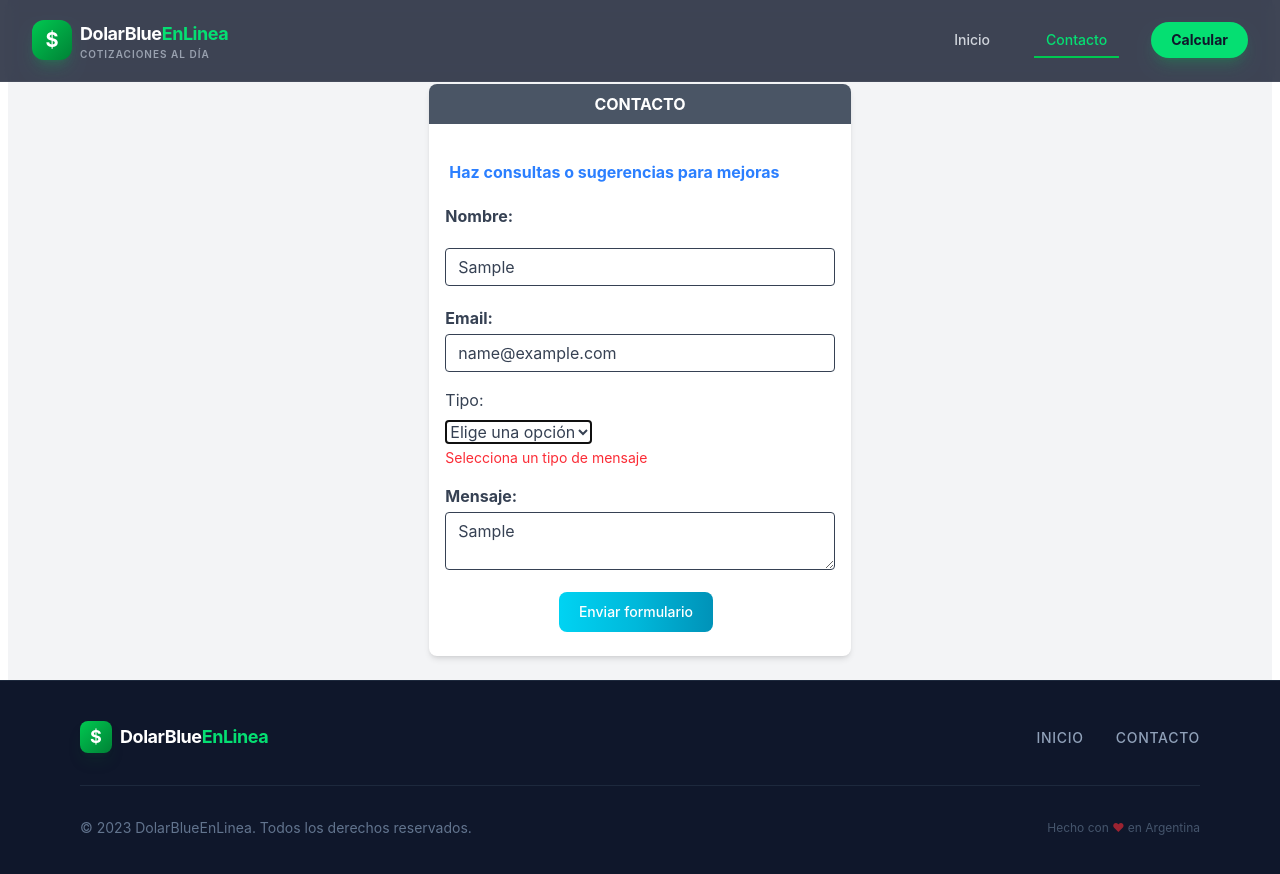
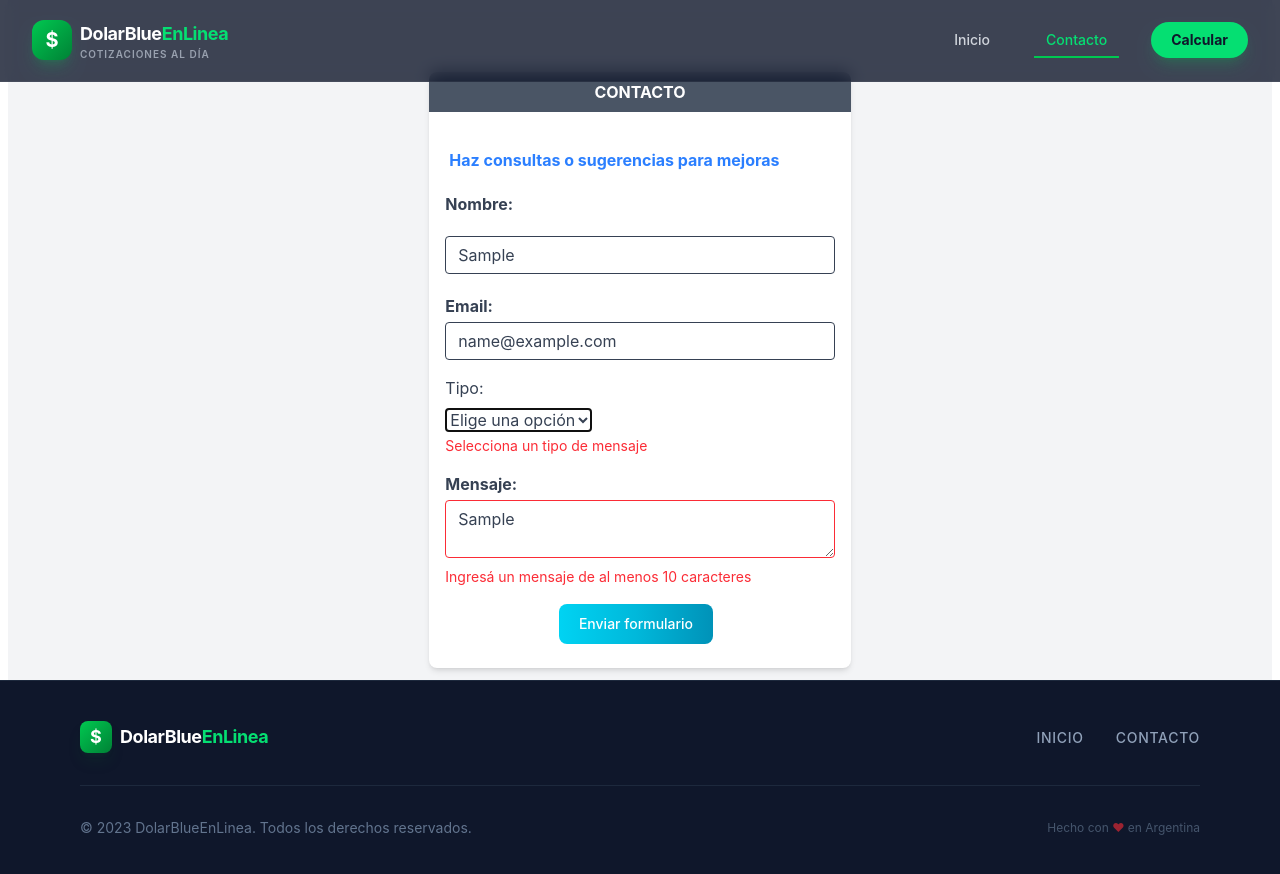
Before and after one commit to Diegoj999/dolarenlinea, a React (Vite) app: page /contacto in a window 1280 px wide. Both pictures are taken after typing "Sample", "name@example.com", "Sample" into the empty fields and a click on the button "Enviar formulario". Shown: the top 874 px of the page. Built offline with nearby package versions, Linux system fonts and the light colour scheme.

Commit message:
Add Resend contact form integration

```diff
--- /dev/null
+++ b/api/contact.js
@@ -0,0 +1,62 @@
+const EMAIL_PATTERN = /^[^\s@]+@[^\s@]+\.[^\s@]+$/;
+const ALLOWED_TYPES = new Set(["sugerencias", "errores"]);
+
+function cleanText(value, maxLength) {
+  return typeof value === "string" ? value.trim().slice(0, maxLength) : "";
+}
+
+function escapeHtml(value) {
+  return value.replaceAll("&", "&amp;").replaceAll("<", "&lt;").replaceAll(">", "&gt;").replaceAll('"', "&quot;").replaceAll("'", "&#039;");
+}
+
+export default async function handler(request, response) {
+  if (request.method !== "POST") {
+    response.setHeader("Allow", "POST");
+    return response.status(405).json({ error: "Método no permitido." });
+  }
+
+  const { RESEND_API_KEY, CONTACT_TO_EMAIL, CONTACT_FROM_EMAIL } = process.env;
+  if (!RESEND_API_KEY || !CONTACT_TO_EMAIL || !CONTACT_FROM_EMAIL) {
+    console.error("Faltan variables de entorno para el formulario de contacto.");
+    return response.status(500).json({ error: "El formulario no está configurado." });
+  }
+
+  const nombre = cleanText(request.body?.nombre, 100);
+  const email = cleanText(request.body?.email, 254).toLowerCase();
+  const tipo = cleanText(request.body?.tipo, 30);
+  const mensaje = cleanText(request.body?.mensaje, 3000);
+  const website = cleanText(request.body?.website, 200);
+
+  if (website) return response.status(200).json({ ok: true });
+  if (nombre.length < 2 || !EMAIL_PATTERN.test(email) || !ALLOWED_TYPES.has(tipo) || mensaje.length < 10) {
+    return response.status(400).json({ error: "Revisá los datos ingresados." });
+  }
+
+  try {
+    const resendResponse = await fetch("https://api.resend.com/emails", {
+      method: "POST",
+      headers: { Authorization: `Bearer ${RESEND_API_KEY}`, "Content-Type": "application/json" },
+      body: JSON.stringify({
+        from: CONTACT_FROM_EMAIL,
+        to: [CONTACT_TO_EMAIL],
+        reply_to: email,
+        subject: `[Dólar en Línea] ${tipo} de ${nombre}`,
+        html: `<h2>Nuevo mensaje desde el formulario</h2>
+          <p><strong>Nombre:</strong> ${escapeHtml(nombre)}</p>
+          <p><strong>Email:</strong> ${escapeHtml(email)}</p>
+          <p><strong>Tipo:</strong> ${escapeHtml(tipo)}</p>
+          <p><strong>Mensaje:</strong></p>
+          <p>${escapeHtml(mensaje).replaceAll("\n", "<br>")}</p>`,
+      }),
+    });
+
+    if (!resendResponse.ok) {
+      console.error("Resend rechazó el envío:", await resendResponse.text());
+      return response.status(502).json({ error: "No se pudo enviar el mensaje." });
+    }
+    return response.status(200).json({ ok: true });
+  } catch (error) {
+    console.error("Error enviando el formulario:", error);
+    return response.status(500).json({ error: "No se pudo enviar el mensaje." });
+  }
+}
--- a/src/components/ContactForm.jsx
+++ b/src/components/ContactForm.jsx
@@ -1,129 +1,76 @@
-import React, { useEffect } from "react";
+import React, { useEffect, useState } from "react";
 import { useForm } from "react-hook-form";
 
 export default function ContactForm() {
-  const {
-    register,
-    handleSubmit,
-    formState: { errors },
-  } = useForm();
+  const [submitStatus, setSubmitStatus] = useState("idle");
+  const [submitMessage, setSubmitMessage] = useState("");
+  const { register, handleSubmit, reset, formState: { errors } } = useForm();
 
-  const onSubmit = (data) => {
-    console.log(data);
+  const onSubmit = async (data) => {
+    setSubmitStatus("loading");
+    setSubmitMessage("");
+    try {
+      const response = await fetch("/api/contact", {
+        method: "POST",
+        headers: { "Content-Type": "application/json" },
+        body: JSON.stringify(data),
+      });
+      const result = await response.json();
+      if (!response.ok) throw new Error(result.error || "No se pudo enviar el mensaje.");
+      setSubmitStatus("success");
+      setSubmitMessage("Mensaje enviado correctamente.");
+      reset();
+    } catch (error) {
+      setSubmitStatus("error");
+      setSubmitMessage(error.message || "No se pudo enviar el mensaje.");
+    }
   };
 
-  useEffect(() =>{
-    document.title= `Contacto`
- }, [])
+  useEffect(() => { document.title = "Contacto"; }, []);
 
   return (
-    <div
-      style={{ minHeight: "85vh" }}
-      className="bg-gray-100 pt-10 mt-5 md:mt-0 mx-2 bg-opacity-50 flex flex-col "
-    >
+    <div style={{ minHeight: "85vh" }} className="bg-gray-100 pt-10 mt-5 md:mt-0 mx-2 bg-opacity-50 flex flex-col">
       <div className="flex-grow bg-gray-100 flex items-center mt-5 justify-center">
         <div className="bg-white rounded-lg shadow-md w-full md:w-1/2 lg:w-1/3">
-          <div className="bg-gray-600 bg-opacity-75 text-white font-bold rounded-t-lg  py-2 px-4">
+          <div className="bg-gray-600 bg-opacity-75 text-white font-bold rounded-t-lg py-2 px-4">
             <p className="text-center uppercase">Contacto</p>
           </div>
           <form onSubmit={handleSubmit(onSubmit)} className="p-4">
-            <div className="py-5 ml-1 font-bold text-blue-500">
-              Haz consultas o sugerencias para mejoras
-            </div>
+            <div className="py-5 ml-1 font-bold text-blue-500">Haz consultas o sugerencias para mejoras</div>
             <div className="mb-5">
-              <label
-                htmlFor="nombre"
-                className="block text-gray-700 font-bold mb-5"
-              >
-                Nombre:
-              </label>
-              <input
-                {...register("nombre", { required: true })}
-                className={`appearance-none border rounded w-full py-2 px-3 text-gray-700 leading-tight focus:outline-none focus:shadow-outline ${
-                  errors.nombre ? "border-red-500" : ""
-                }`}
-                id="nombre"
-                type="text"
-                placeholder="Ingresá tu nombre"
-              />
-              {errors.nombre && (
-                <span className="text-red-500 text-sm">
-                  Este campo es requerido
-                </span>
-              )}
+              <label htmlFor="nombre" className="block text-gray-700 font-bold mb-5">Nombre:</label>
+              <input {...register("nombre", { required: true, minLength: 2, maxLength: 100 })} className={`appearance-none border rounded w-full py-2 px-3 text-gray-700 leading-tight focus:outline-none focus:shadow-outline ${errors.nombre ? "border-red-500" : ""}`} id="nombre" type="text" placeholder="Ingresá tu nombre" />
+              {errors.nombre && <span className="text-red-500 text-sm">Ingresá tu nombre</span>}
             </div>
             <div className="mb-1">
-              <label
-                htmlFor="email"
-                className="block text-gray-700 font-bold mb-1"
-              >
-                Email:
-              </label>
-              <input
-                {...register("email", {
-                  required: true,
-                  pattern: /^\S+@\S+$/i,
-                })}
-                className={`appearance-none border rounded w-full py-2 px-3 text-gray-700 leading-tight focus:outline-none focus:shadow-outline ${
-                  errors.email ? "border-red-500" : ""
-                }`}
-                id="email"
-                type="email"
-                placeholder="Ingresá tu email"
-              />
-              {errors.email && errors.email.type === "required" && (
-                <p className="text-red-500 text-sm">Este campo es requerido</p>
-              )}
-              {errors.email && errors.email.type === "pattern" && (
-                <p className="text-red-500 text-sm">
-                  Ingrese un correo electrónico válido
-                </p>
-              )}
+              <label htmlFor="email" className="block text-gray-700 font-bold mb-1">Email:</label>
+              <input {...register("email", { required: true, pattern: /^\S+@\S+$/i })} className={`appearance-none border rounded w-full py-2 px-3 text-gray-700 leading-tight focus:outline-none focus:shadow-outline ${errors.email ? "border-red-500" : ""}`} id="email" type="email" placeholder="Ingresá tu email" />
+              {errors.email && <p className="text-red-500 text-sm">Ingrese un correo electrónico válido</p>}
+            </div>
+            <div className="block text-gray-700 my-4">
+              <label htmlFor="tipo" className="block mb-2">Tipo:</label>
+              <select id="tipo" className="border" {...register("tipo", { required: true })}>
+                <option value="">Elige una opción</option>
+                <option value="sugerencias">Sugerencias</option>
+                <option value="errores">Errores</option>
+              </select>
+              {errors.tipo && <p className="text-red-500 mt-1 text-sm">Selecciona un tipo de mensaje</p>}
             </div>
             <div className="mb-1">
-            <div className="block text-gray-700 my-4">
-    <label htmlFor="tipo" className="block mb-2">
-        Tipo:
-    </label>
-    <select name="tipo"  className="border" {...register("tipo", { required: true })}>
-        <option value="">Elige una opción</option>
-        <option value="sugerencias">Sugerencias</option>
-        <option value="errores">Errores</option>
-    </select>
-    {errors.tipo && (
-        <p className="text-red-500 mt-1 text-sm">
-            Selecciona un tipo de mensaje
-        </p>
-    )}
-</div>
-              <label
-                htmlFor="mensaje"
-                className="block text-gray-700 font-bold mb-1"
-              >
-                Mensaje:
-              </label>
-              <textarea
-                {...register("mensaje", { required: true })}
-                className={`appearance-none border rounded w-full py-2 px-3 text-gray-700 leading-tight focus:outline-none focus:shadow-outline ${
-                  errors.mensaje ? "border-red-500" : ""
-                }`}
-                id="mensaje"
-                placeholder="Ingresá tu mensaje"
-              ></textarea>
-              {errors.mensaje && (
-                <span className="text-red-500 text-sm">
-                  Este campo es requerido
-                </span>
-              )}
+              <label htmlFor="mensaje" className="block text-gray-700 font-bold mb-1">Mensaje:</label>
+              <textarea {...register("mensaje", { required: true, minLength: 10, maxLength: 3000 })} className={`appearance-none border rounded w-full py-2 px-3 text-gray-700 leading-tight focus:outline-none focus:shadow-outline ${errors.mensaje ? "border-red-500" : ""}`} id="mensaje" placeholder="Ingresá tu mensaje" />
+              {errors.mensaje && <span className="text-red-500 text-sm">Ingresá un mensaje de al menos 10 caracteres</span>}
+            </div>
+            <div className="hidden" aria-hidden="true">
+              <label htmlFor="website">Sitio web</label>
+              <input id="website" type="text" tabIndex="-1" autoComplete="off" {...register("website")} />
             </div>
             <div className="mt-4 flex justify-center">
-              <button
-                type="submit"
-                className="text-white bg-gradient-to-r from-cyan-400 via-cyan-500 to-cyan-600 hover:bg-gradient-to-br focus:ring-4 focus:outline-none focus:ring-cyan-300 dark:focus:ring-cyan-800 font-medium rounded-lg text-sm px-5 py-2.5 text-center mr-2 mb-2"
-              >
-                Enviar formulario
+              <button type="submit" disabled={submitStatus === "loading"} className="text-white bg-gradient-to-r from-cyan-400 via-cyan-500 to-cyan-600 hover:bg-gradient-to-br focus:ring-4 focus:outline-none focus:ring-cyan-300 dark:focus:ring-cyan-800 font-medium rounded-lg text-sm px-5 py-2.5 text-center mr-2 mb-2 disabled:opacity-60">
+                {submitStatus === "loading" ? "Enviando..." : "Enviar formulario"}
               </button>
             </div>
+            {submitMessage && <p role="status" className={`text-center text-sm ${submitStatus === "success" ? "text-green-600" : "text-red-500"}`}>{submitMessage}</p>}
           </form>
         </div>
       </div>
```
Also changed, not shown: 2 other files (tests, documents, lock files or other folders).
